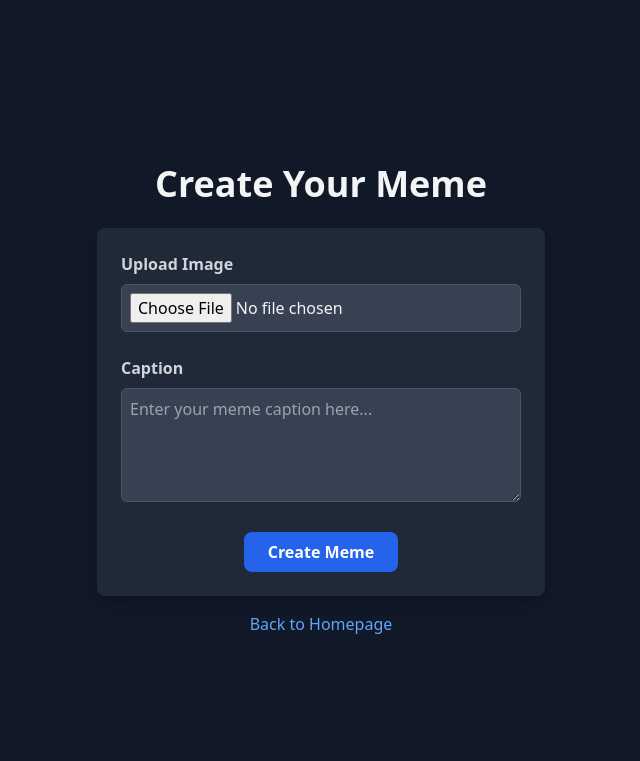
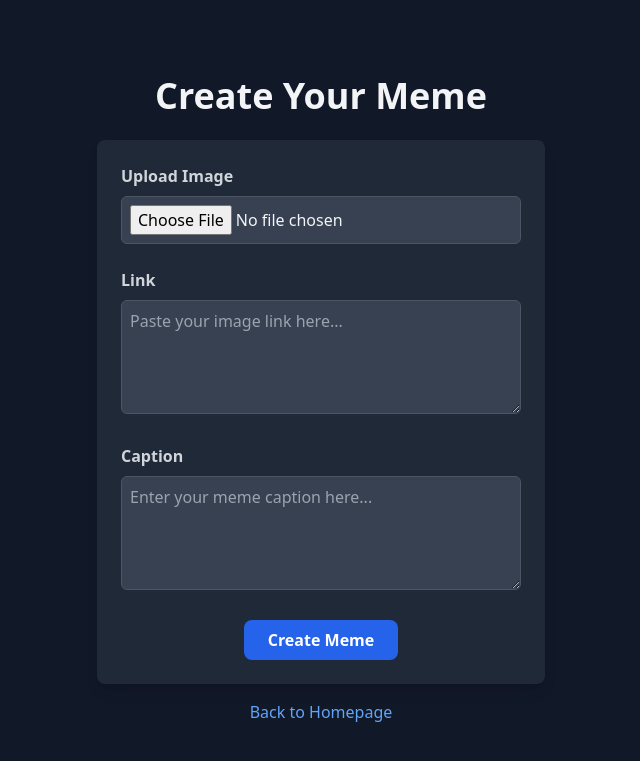
Before and after one commit to moyosthinking/RACAMOJO_rachelf94_cadenk4_jonathanm764_raymondl146, a Flask app: page /create in a window 1280 px wide. Shown: the top 761 px of the page, without its empty margins (319-959 px from the left). Run offline with Flask 3, Linux system fonts and the light colour scheme; some libraries are stand-ins or nearby versions.

Commit message:
Update create_meme.html

```diff
--- a/app/templates/create_meme.html
+++ b/app/templates/create_meme.html
@@ -19,6 +19,11 @@
                 <input type="file" id="image" name="image" accept="image/*" class="w-full p-2 bg-gray-700 border border-gray-600 rounded-md focus:ring-2 focus:ring-blue-500 focus:outline-none text-gray-100" required>
             </div>
 
+            <div class="mb-6">
+              <label for="link" class="block text-gray-300 font-semibold mb-2">Link</label>
+              <textarea id="caption" name="link" rows="4" placeholder="Paste your image link here..." class="w-full p-2 bg-gray-700 border border-gray-600 rounded-md focus:ring-2 focus:ring-blue-500 focus:outline-none text-gray-100" required></textarea>
+            </div>
+
 
             <div class="mb-6">
                 <label for="caption" class="block text-gray-300 font-semibold mb-2">Caption</label>
```
